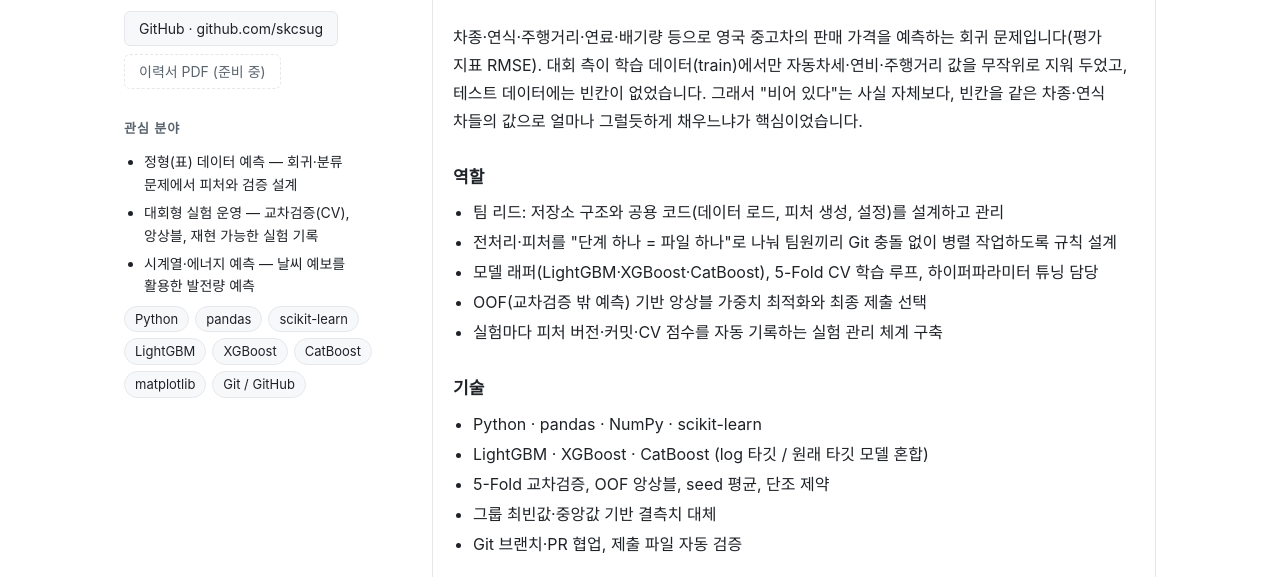
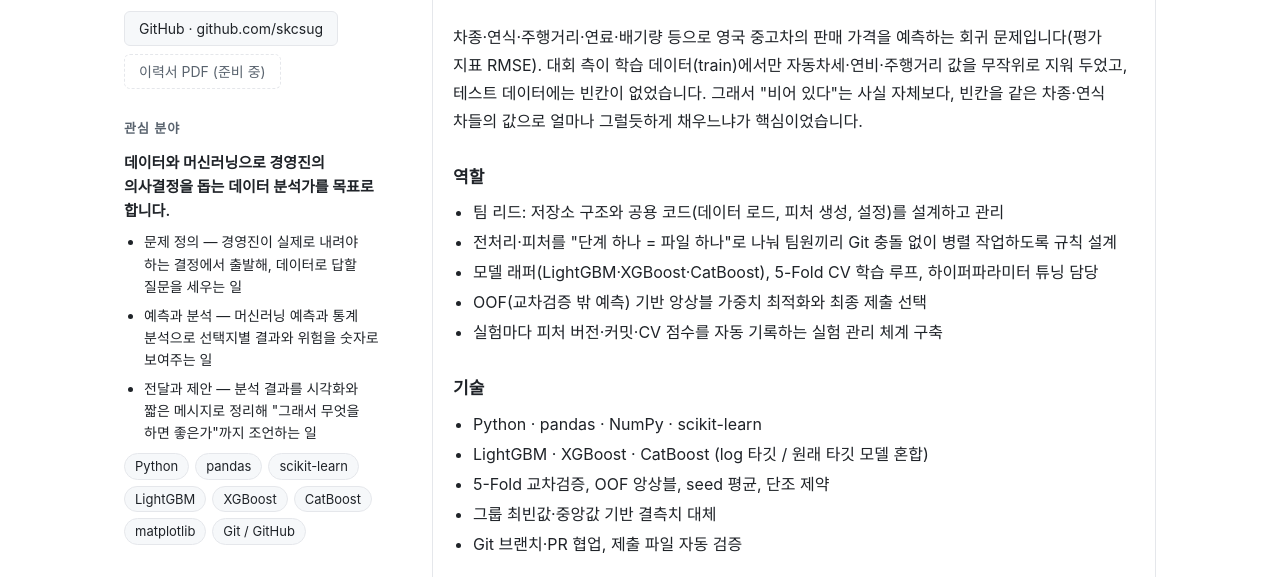
Before and after one commit to skcsug/skcsug.github.io, an Astro site: page / in a window 1280 px wide. Shown: the part 223-800 px from the top of the page. Built offline with nearby package versions, Linux system fonts and the light colour scheme; Astro itself is replaced by a stand-in of ours; a web font is replaced by a local one.

Commit message:
content: 관심 분야를 의사결정 지원 데이터 분석가 목표로 변경
Co-Authored-By: Claude Opus 5.5 <noreply@anthropic.com>

```diff
--- a/src/data/profile.ts
+++ b/src/data/profile.ts
@@ -5,10 +5,11 @@ export const profile = {
   nickname: 'skcsug',
   tagline: '데이터·머신러닝을 공부하는 학생',
   github: 'https://github.com/skcsug',
+  goal: '데이터와 머신러닝으로 경영진의 의사결정을 돕는 데이터 분석가를 목표로 합니다.',
   interests: [
-    '정형(표) 데이터 예측 — 회귀·분류 문제에서 피처와 검증 설계',
-    '대회형 실험 운영 — 교차검증(CV), 앙상블, 재현 가능한 실험 기록',
-    '시계열·에너지 예측 — 날씨 예보를 활용한 발전량 예측',
+    '문제 정의 — 경영진이 실제로 내려야 하는 결정에서 출발해, 데이터로 답할 질문을 세우는 일',
+    '예측과 분석 — 머신러닝 예측과 통계 분석으로 선택지별 결과와 위험을 숫자로 보여주는 일',
+    '전달과 제안 — 분석 결과를 시각화와 짧은 메시지로 정리해 "그래서 무엇을 하면 좋은가"까지 조언하는 일',
   ],
   stack: ['Python', 'pandas', 'scikit-learn', 'LightGBM', 'XGBoost', 'CatBoost', 'matplotlib', 'Git / GitHub'],
   // 이력서 PDF를 public/resume.pdf에 넣은 뒤 '/resume.pdf'로 바꾸면 버튼이 켜집니다.
--- a/src/pages/index.astro
+++ b/src/pages/index.astro
@@ -33,6 +33,7 @@ const githubLabel = profile.github.replace('https://', '');
         </div>
 
         <h2>관심 분야</h2>
+        <p class="goal">{profile.goal}</p>
         <ul class="interests">{profile.interests.map((i) => <li>{i}</li>)}</ul>
         <ul class="tags">{profile.stack.map((s) => <li>{s}</li>)}</ul>
       </aside>
--- a/src/styles/global.css
+++ b/src/styles/global.css
@@ -47,6 +47,7 @@ a:hover { text-decoration: underline; }
 .buttons { display: flex; gap: 8px; flex-wrap: wrap; }
 .profile .buttons { flex-direction: column; align-items: flex-start; }
 .profile h2 { margin-top: 28px; }
+.goal { margin: 0 0 8px; font-size: 15px; font-weight: 600; line-height: 1.6; }
 .interests { font-size: 14px; line-height: 1.6; }
 .interests li { margin: 6px 0; }
 .btn {
```
Also changed, not shown: tests/site.test.mjs (+6 -0 lines).
